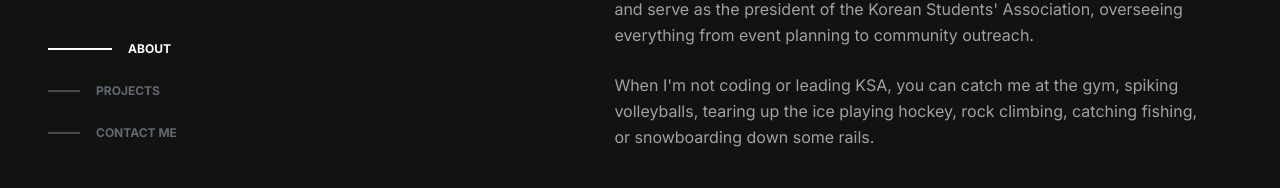
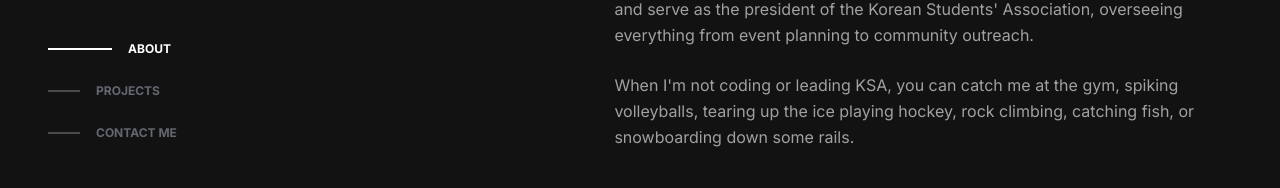
Before and after one commit to Ji-Kwon/JacobWilkinson, a React (Vite) app: page / in a window 1280 px wide. Shown: the part 280-468 px from the top of the page. Built offline with nearby package versions, Linux system fonts and the light colour scheme.

Commit message:
spelling mistakes

```diff
--- a/src/constants/index.js
+++ b/src/constants/index.js
@@ -116,7 +116,7 @@ export const ABOUT_TEXT = [
 
   " Currently, I am a student at Wilfrid Laurier University, where I founded and and serve as the president of the Korean Students' Association, overseeing everything from event planning to community outreach.",
 
-  "When I'm not coding or leading KSA, you can catch me at the gym, spiking volleyballs, tearing up the ice playing hockey, rock climbing, catching fishing, or snowboarding down some rails."
+  "When I'm not coding or leading KSA, you can catch me at the gym, spiking volleyballs, tearing up the ice playing hockey, rock climbing, catching fish, or snowboarding down some rails."
 ]
 
 export const PROJECTS = [
```
